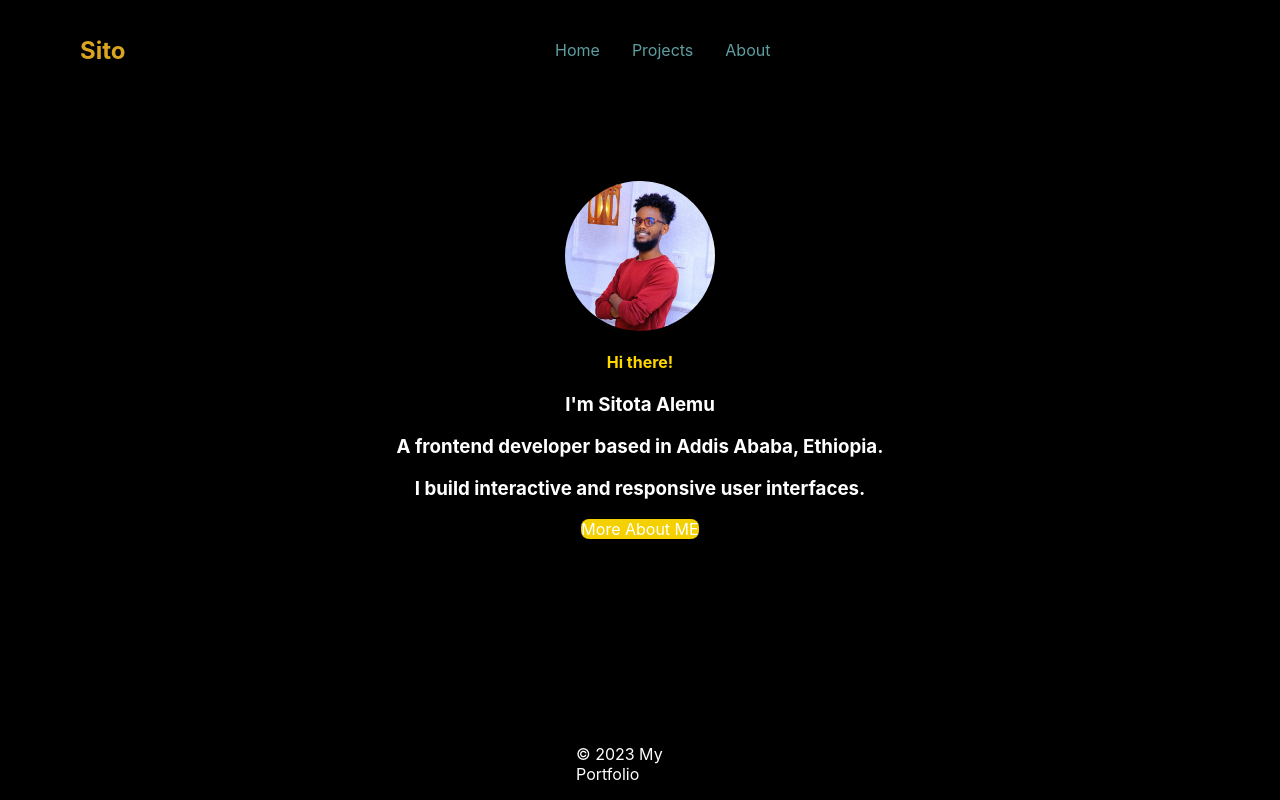
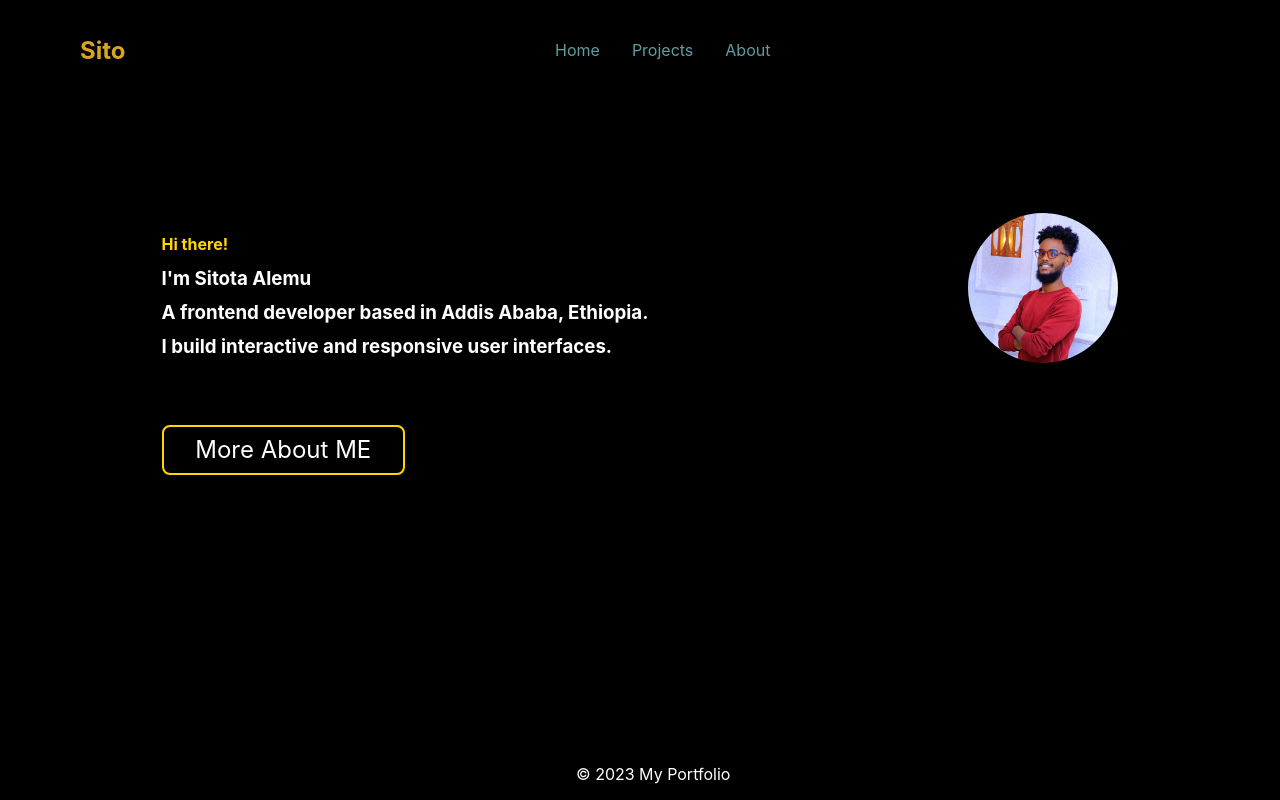
Before and after one commit to Uwancha/folio-fantasia, a React (Vite) app: page / in a window 1280 px wide. Built offline with nearby package versions, Linux system fonts and the light colour scheme.

Commit message:
refactor: Change the layout and color scheme of the Home page

```diff
--- a/src/styles/home.scss
+++ b/src/styles/home.scss
@@ -1,11 +1,15 @@
 .home {
     display: flex;
-    flex-direction: column;
-    align-items: center;
+    flex-direction: row-reverse;
+    justify-content: center;
+    gap: 20rem;
+    padding: 0 5rem;
 
     color: #fff;
-    margin-top: 5rem;
+    margin-top: 7rem;
 }
+
+
 
 img {
     width: 150px;
@@ -13,41 +17,46 @@ img {
     border-radius: 50%;
 }
 
+.texts {
+    display: flex;
+    flex-direction: column;
+    align-items: flex-start;
+    justify-content: flex-start;
+}
+
 .greetings {
     display: flex;
     flex-direction: column;
     justify-content: center;
-    gap: -1rem;
+    align-items: center;
 }
 
 h4 {
     color: gold;
 }
 
-h1 {
-    flex: 2;
+h3 {
     color: inherit;
-    font-size: 40px;
-    font-weight: 900;
-    margin-top: -1rem;
+    margin-top: -.5rem;
 }
 
-.msg {
-    display: flex;
-    flex-direction: column;
-}
 
-p {
-    align-self: center;
-    text-align: left;
-    width: 60%;
-}
 
 .link {
     text-decoration: none;
     color: inherit;
     border-radius: 8px;
+    background-color: transparent;
+    border: solid 2px gold;
 
-    background-color: rgba(255, 217, 0, 0.962);
-    align-self: center;
+    margin-top: 3rem;
+    width: 50%;
+    height: 50px;
+    font-size: 24px;
+    padding-top: .5rem;
+    transition: all 1s;
 }
+
+.link:hover {
+    background-color: gold;
+}
```
